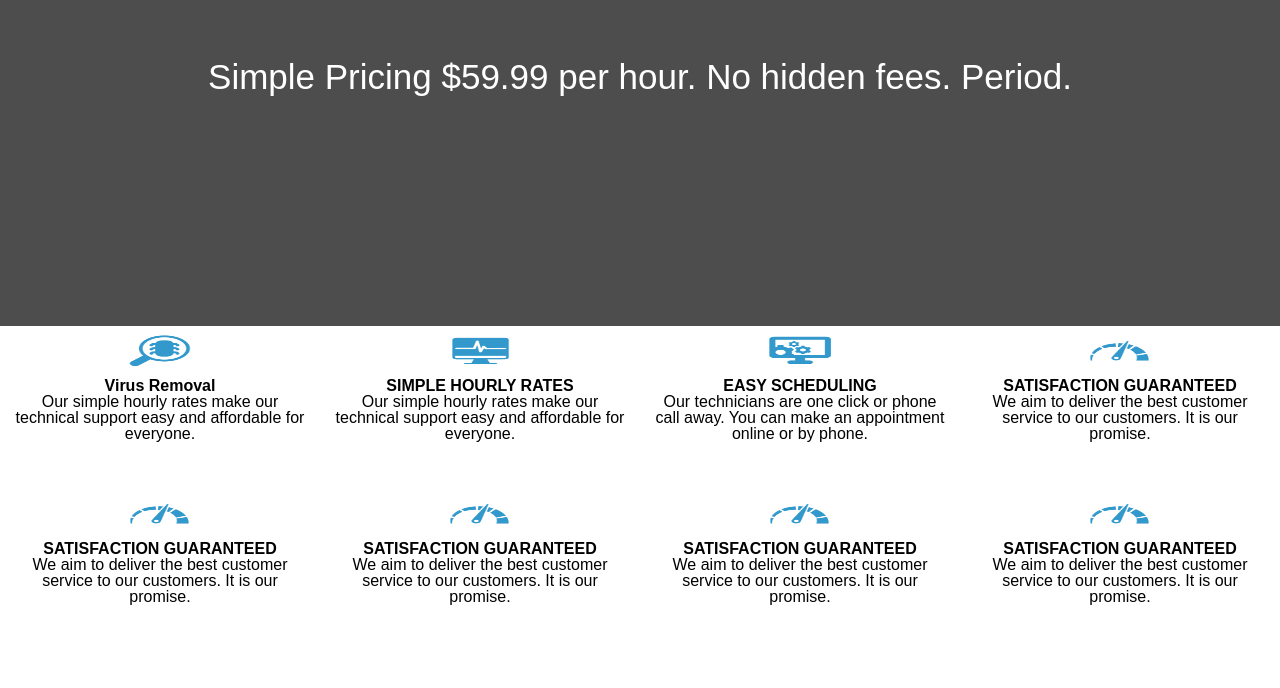
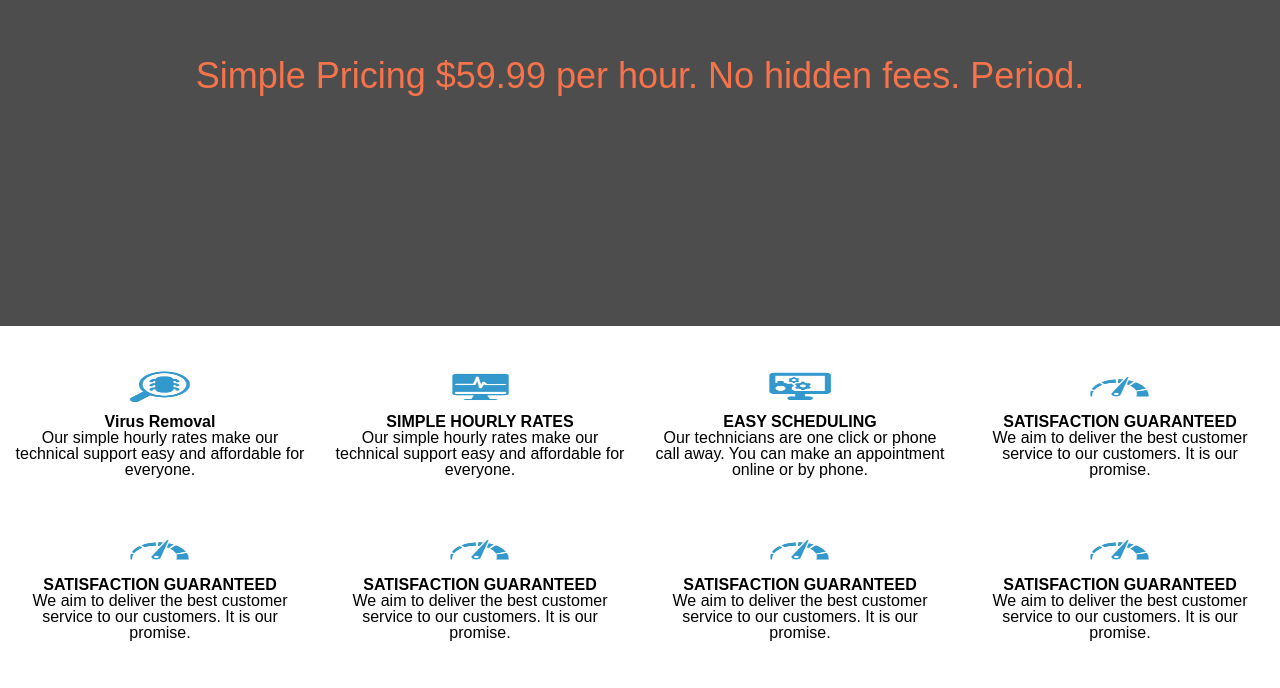
Before and after one commit to ai-santos/local_website, a plain HTML site: page index.html in a window 1280 px wide. Shown: the part 1289-1977 px from the top of the page. Before the commit the page ends 1941 px from the top, so only its background shows below. Drawn offline with Linux system fonts and the light colour scheme.

Commit message:
added styles to flexbox grids

```diff
--- a/index.html
+++ b/index.html
@@ -77,10 +77,11 @@
 
 
       <section class="flexbox-grid">
-        <div><h1>Simple Pricing $59.99 per hour. No hidden fees. Period.</h1></div>
+        <div><h1 class="tagline">Simple Pricing $59.99 per hour. No hidden fees. Period.</h1></div>
       </section>
 
       <section>
+        <h1 class="services-title">SERVICES</h1>
         <div class="services">
           <div class="service-item">
             <img src="images/virus-removal.png" alt="money">
--- a/styles/style.css
+++ b/styles/style.css
@@ -11,9 +11,14 @@ body, html {
   transform-style: preserve-3d;
 }*/
 
-h1 {
-  font-size: 35px;
-  color: white;
+.tagline {
+  font-size: 36px;
+  color: #F4511E;
+}
+
+.services-title {
+  font-size: 36px;
+  color: #FFFFFF;
 }
 
 .tagline {
```
